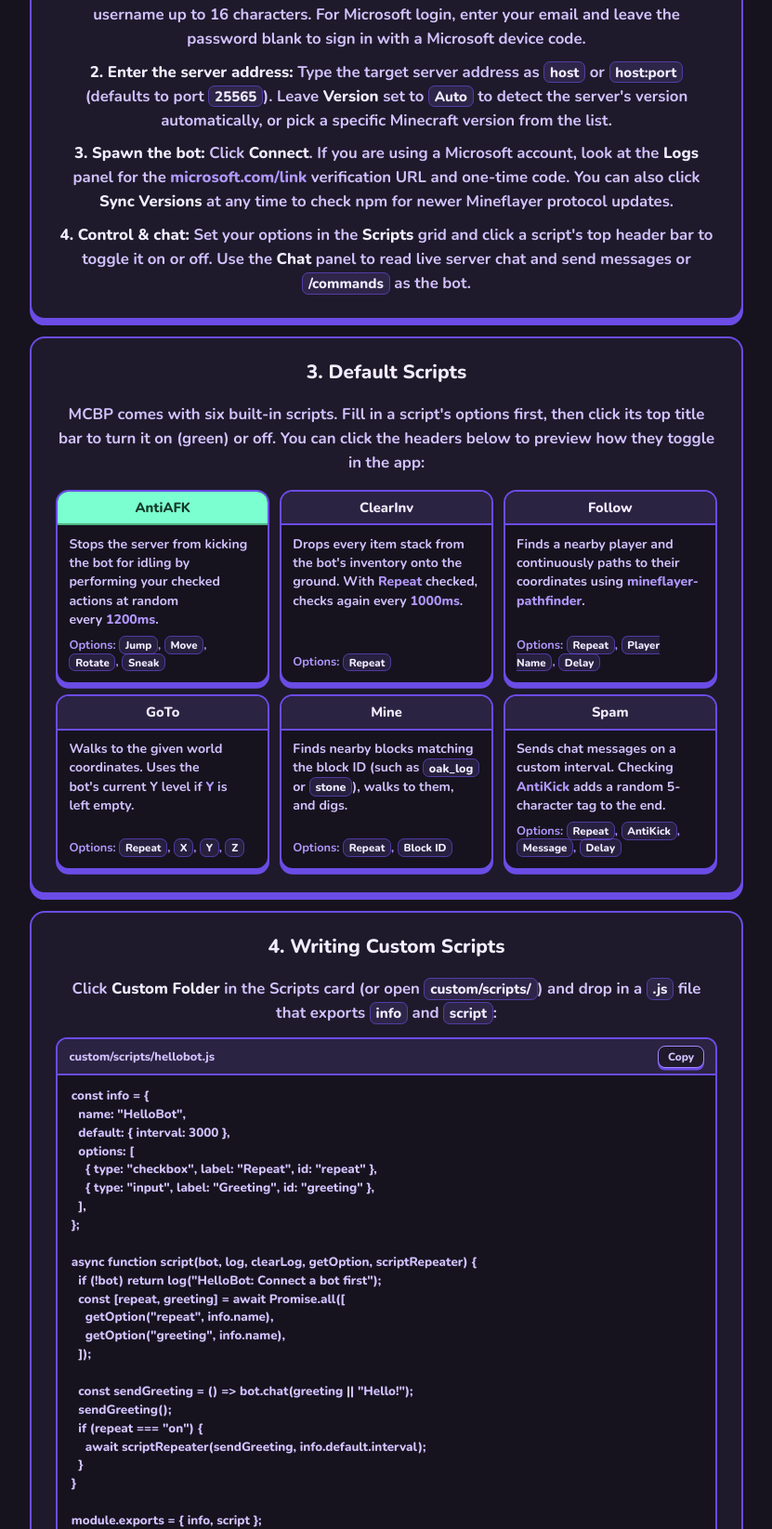
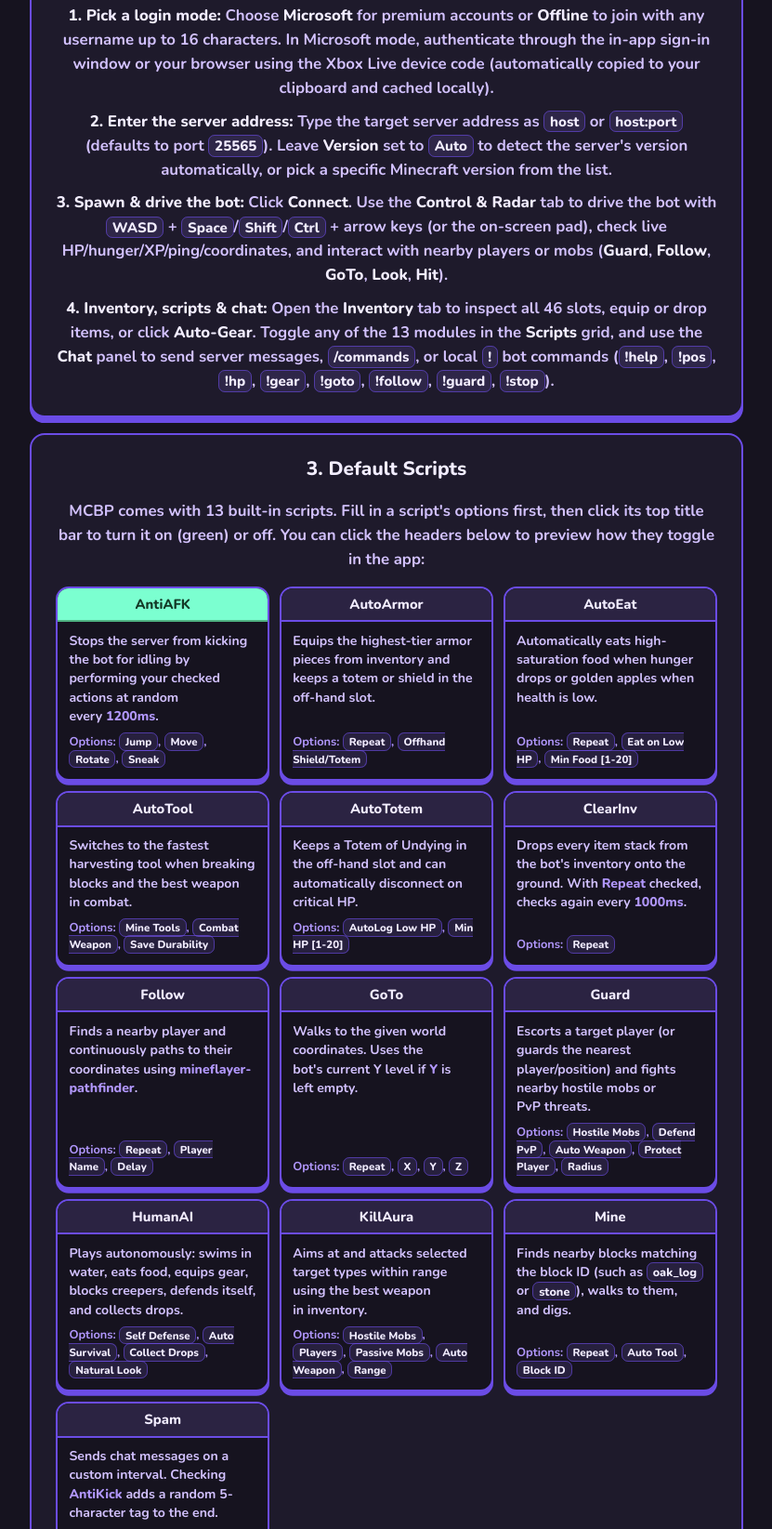
Before and after one commit to ancym0n/Minecraft-Bot-Panel, a plain HTML site: page docs/index.html in a window 1280 px wide. Shown: the part 1155-2800 px from the top of the page at 93% size, without its empty margins (224-1055 px from the left). Drawn offline with nearby package versions, Linux system fonts and the light colour scheme; no server answers.

Commit message:
[📝] Update FAQ, docs, and privacy policy for new modules and Download Manager

```diff
--- a/docs/index.html
+++ b/docs/index.html
@@ -119,8 +119,8 @@
       <div>
         <h2>1. Installation</h2>
         <p>
-          The easiest way to get started is to grab a ready-made build from the
-          releases page:
+          Click <strong>Download</strong> above to open the Download Manager,
+          which detects your operating system and recommends the right build:
           <code>MCBPv&lt;version&gt;-win.x64-setup.exe</code> (Windows
           installer), <code>MCBPv&lt;version&gt;-win.x64.zip</code>,
           <code>Minecraft-Bot-Panel-&lt;version&gt;-x86_64.AppImage</code>, or
@@ -157,8 +157,9 @@ npm run make</code></pre>
             <strong>1. Pick a login mode:</strong> Choose
             <strong>Microsoft</strong> for premium accounts or
             <strong>Offline</strong> to join with any username up to 16
-            characters. For Microsoft login, enter your email and leave the
-            password blank to sign in with a Microsoft device code.
+            characters. In Microsoft mode, authenticate through the in-app
+            sign-in window or your browser using the Xbox Live device code
+            (automatically copied to your clipboard and cached locally).
           </li>
           <li>
             <strong>2. Enter the server address:</strong> Type the target server
@@ -168,19 +169,25 @@ npm run make</code></pre>
             pick a specific Minecraft version from the list.
           </li>
           <li>
-            <strong>3. Spawn the bot:</strong> Click <strong>Connect</strong>.
-            If you are using a Microsoft account, look at the
-            <strong>Logs</strong> panel for the
-            <i>microsoft.com/link</i> verification URL and one-time code. You
-            can also click <strong>Sync Versions</strong> at any time to check
-            npm for newer Mineflayer protocol updates.
+            <strong>3. Spawn &amp; drive the bot:</strong> Click
+            <strong>Connect</strong>. Use the <strong>Control &amp; Radar</strong>
+            tab to drive the bot with <code>WASD</code> +
+            <code>Space</code>/<code>Shift</code>/<code>Ctrl</code> + arrow keys
+            (or the on-screen pad), check live HP/hunger/XP/ping/coordinates,
+            and interact with nearby players or mobs (<strong>Guard</strong>,
+            <strong>Follow</strong>, <strong>GoTo</strong>,
+            <strong>Look</strong>, <strong>Hit</strong>).
           </li>
           <li>
-            <strong>4. Control &amp; chat:</strong> Set your options in the
-            <strong>Scripts</strong> grid and click a script's top header bar to
-            toggle it on or off. Use the <strong>Chat</strong> panel to read
-            live server chat and send messages or <code>/commands</code> as the
-            bot.
+            <strong>4. Inventory, scripts &amp; chat:</strong> Open the
+            <strong>Inventory</strong> tab to inspect all 46 slots, equip or
+            drop items, or click <strong>Auto-Gear</strong>. Toggle any of the
+            13 modules in the <strong>Scripts</strong> grid, and use the
+            <strong>Chat</strong> panel to send server messages,
+            <code>/commands</code>, or local <code>!</code> bot commands
+            (<code>!help</code>, <code>!pos</code>, <code>!hp</code>,
+            <code>!gear</code>, <code>!goto</code>, <code>!follow</code>,
+            <code>!guard</code>, <code>!stop</code>).
           </li>
         </ul>
       </div>
@@ -188,7 +195,7 @@ npm run make</code></pre>
       <div>
         <h2>3. Default Scripts</h2>
         <p>
-          MCBP comes with six built-in scripts. Fill in a script's options
+          MCBP comes with 13 built-in scripts. Fill in a script's options
           first, then click its top title bar to turn it on (green) or off. You
           can click the headers below to preview how they toggle in the app:
         </p>
@@ -206,6 +213,60 @@ npm run make</code></pre>
               <p class="script-options-list">
                 Options: <code>Jump</code>, <code>Move</code>,
                 <code>Rotate</code>, <code>Sneak</code>
+              </p>
+            </div>
+          </div>
+
+          <div class="script-card">
+            <button type="button" class="script-card-title">AutoArmor</button>
+            <div class="script-card-body">
+              <p>
+                Equips the highest-tier armor pieces from inventory and keeps a
+                totem or shield in the off-hand slot.
+              </p>
+              <p class="script-options-list">
+                Options: <code>Repeat</code>, <code>Offhand Shield/Totem</code>
+              </p>
+            </div>
+          </div>
+
+          <div class="script-card">
+            <button type="button" class="script-card-title">AutoEat</button>
+            <div class="script-card-body">
+              <p>
+                Automatically eats high-saturation food when hunger drops or
+                golden apples when health is low.
+              </p>
+              <p class="script-options-list">
+                Options: <code>Repeat</code>, <code>Eat on Low HP</code>,
+                <code>Min Food [1-20]</code>
+              </p>
+            </div>
+          </div>
+
+          <div class="script-card">
+            <button type="button" class="script-card-title">AutoTool</button>
+            <div class="script-card-body">
+              <p>
+                Switches to the fastest harvesting tool when breaking blocks and
+                the best weapon in combat.
+              </p>
+              <p class="script-options-list">
+                Options: <code>Mine Tools</code>, <code>Combat Weapon</code>,
+                <code>Save Durability</code>
+              </p>
+            </div>
+          </div>
+
+          <div class="script-card">
+            <button type="button" class="script-card-title">AutoTotem</button>
+            <div class="script-card-body">
+              <p>
+                Keeps a Totem of Undying in the off-hand slot and can
+                automatically disconnect on critical HP.
+              </p>
+              <p class="script-options-list">
+                Options: <code>AutoLog Low HP</code>, <code>Min HP [1-20]</code>
               </p>
             </div>
           </div>
@@ -250,6 +311,50 @@ npm run make</code></pre>
           </div>
 
           <div class="script-card">
+            <button type="button" class="script-card-title">Guard</button>
+            <div class="script-card-body">
+              <p>
+                Escorts a target player (or guards the nearest player/position)
+                and fights nearby hostile mobs or PvP threats.
+              </p>
+              <p class="script-options-list">
+                Options: <code>Hostile Mobs</code>, <code>Defend PvP</code>,
+                <code>Auto Weapon</code>, <code>Protect Player</code>,
+                <code>Radius</code>
+              </p>
+            </div>
+          </div>
+
+          <div class="script-card">
+            <button type="button" class="script-card-title">HumanAI</button>
+            <div class="script-card-body">
+              <p>
+                Plays autonomously: swims in water, eats food, equips gear,
+                blocks creepers, defends itself, and collects drops.
+              </p>
+              <p class="script-options-list">
+                Options: <code>Self Defense</code>, <code>Auto Survival</code>,
+                <code>Collect Drops</code>, <code>Natural Look</code>
+              </p>
+            </div>
+          </div>
+
+          <div class="script-card">
+            <button type="button" class="script-card-title">KillAura</button>
+            <div class="script-card-body">
+              <p>
+                Aims at and attacks selected target types within range using the
+                best weapon in inventory.
+              </p>
+              <p class="script-options-list">
+                Options: <code>Hostile Mobs</code>, <code>Players</code>,
+                <code>Passive Mobs</code>, <code>Auto Weapon</code>,
+                <code>Range</code>
+              </p>
+            </div>
+          </div>
+
+          <div class="script-card">
             <button type="button" class="script-card-title">Mine</button>
             <div class="script-card-body">
               <p>
@@ -258,7 +363,8 @@ npm run make</code></pre>
                 digs.
               </p>
               <p class="script-options-list">
-                Options: <code>Repeat</code>, <code>Block ID</code>
+                Options: <code>Repeat</code>, <code>Auto Tool</code>,
+                <code>Block ID</code>
               </p>
             </div>
           </div>
```
Also changed, not shown: index.html (+25 -13 lines), privacy/index.html (+10 -8 lines).
